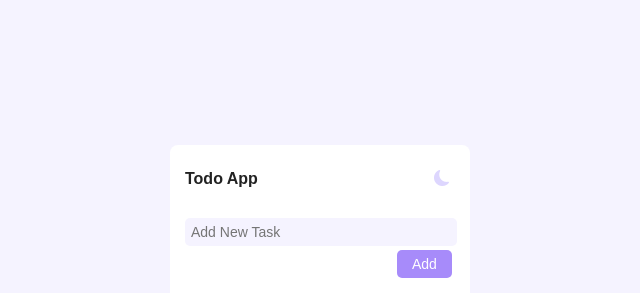
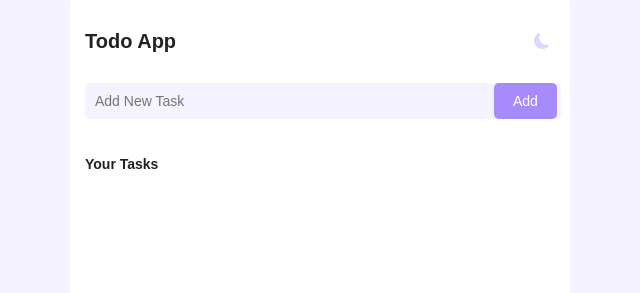
Before and after one commit to AngelikaSo/todo-app, a plain HTML site: page index.html in a window 1280 px wide. Shown: the top 293 px of the page, without its empty margins (320-960 px from the left). Drawn offline with nearby package versions, Linux system fonts and the light colour scheme.

Commit message:
size chenged

```diff
--- a/styles.css
+++ b/styles.css
@@ -27,11 +27,12 @@ body {
 }
 
 .app {
-  width: 300px;
-  height: 500px;
+  width: 500px;
+  height: 800px;
   background-color: var(--primary-color);
   border-radius: 8px;
   padding: 15px;
+  padding-top: 25px;
   margin-bottom: 10px;
 }
 
@@ -45,8 +46,8 @@ body {
 }
 
 .wraper {
-  width: 270px;
-  height: 305px;
+  width: 465px;
+  height: 600px;
   border-radius: 8px;
   margin: 0;
   overflow-y: scroll;
@@ -84,18 +85,19 @@ span #msg {
   margin-top: 10px;
 }
 span .btn {
-  margin-left: 212px;
+  margin-left: 409px;
   margin-top: 5px;
   position: fixed;
 }
 
 #addNew input {
   background-color: #f5f3ff;
-  padding: 6px 85px 6px 6px;
+  padding: 10px 285px 10px 10px;
   border-radius: 5px;
   cursor: pointer;
   font-size: 14px;
   border: 0px solid;
+  position: fixed;
 }
 
 .btn {
@@ -103,7 +105,7 @@ span .btn {
   border: none;
   border-radius: 5px;
   background-color: var(--secondary-color);
-  padding: 6px 15px;
+  padding: 10px 19px;
   z-index: 11111;
   margin: 0;
   font-size: 14px;
@@ -115,17 +117,17 @@ span .btn {
 }
 
 #tasks {
-  width: 270px;
+  width: 470px;
   display: grid;
   gap: 15px;
-  padding: 2px;
+  padding: 4px;
 }
 
 #tasks div {
   display: flex;
   align-items: center;
   justify-content: space-between;
-  padding: 10px;
+  padding: 25px;
   background-color: var(--primary-color);
   border: 3px solid var(--secondary-color);
   border-radius: 5px;
@@ -143,8 +145,14 @@ span .btn {
   gap: 10px;
 }
 
+h4 {
+  font-size: 20px;
+}
+
 h5 {
+  font-size: 14px;
   margin-bottom: 10px;
+  padding-top: 23px;
 }
 
 i {
```
